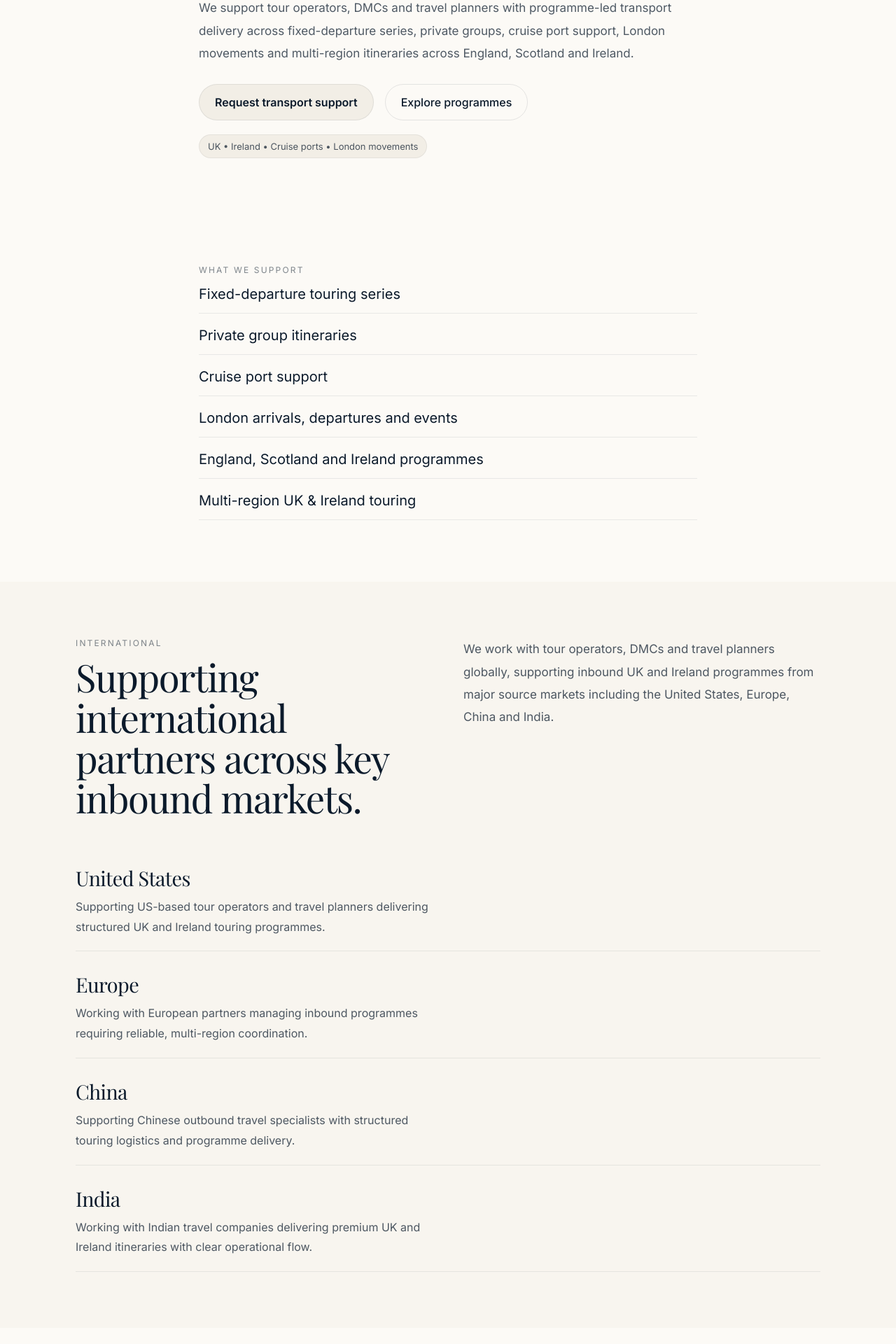
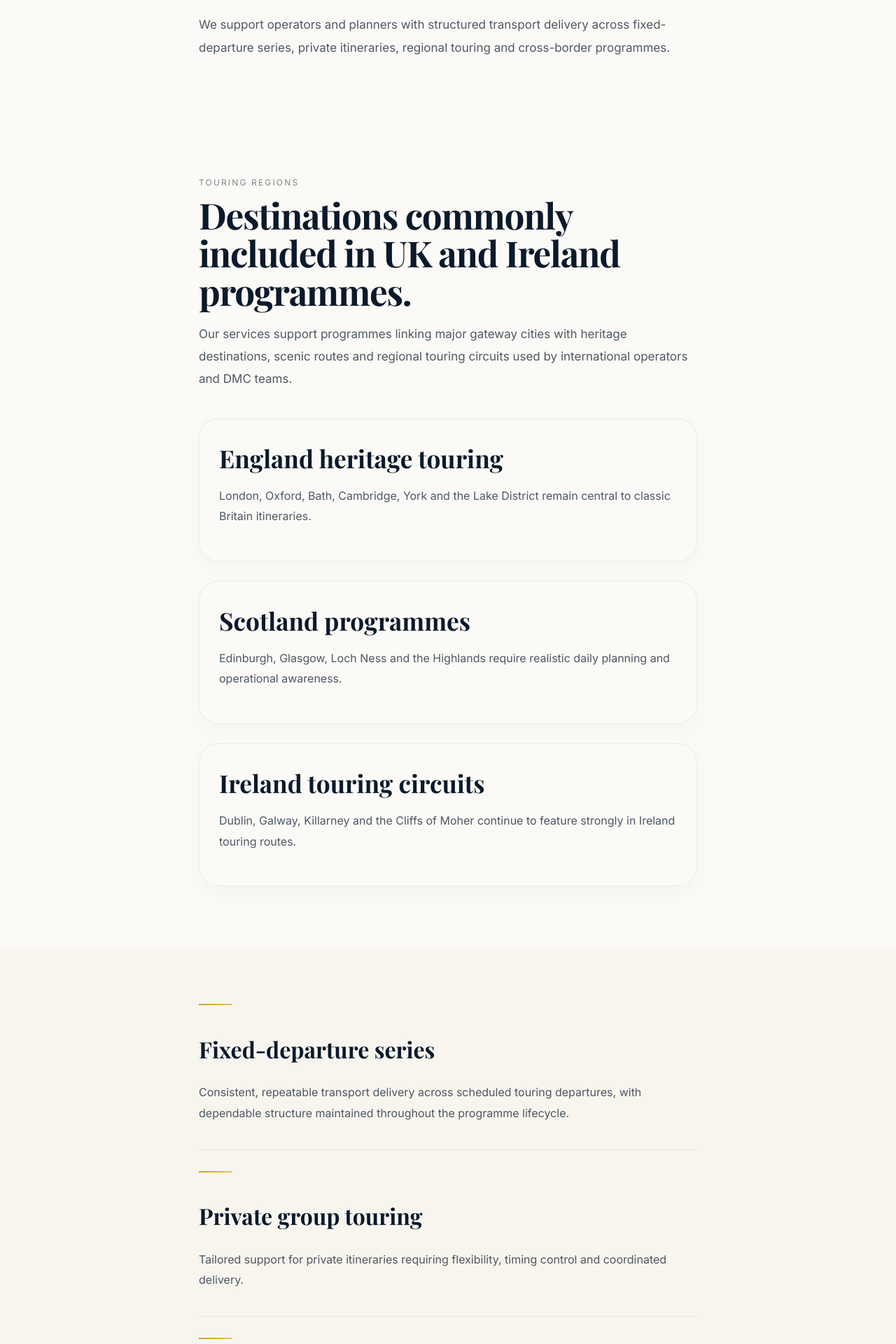
Before and after one commit to kandiahtk-crypto/Project-, a Next.js app: page / in a window 1280 px wide. Shown: the part 520-2440 px from the top of the page at 70% size. Built offline with nearby package versions, Linux system fonts and the light colour scheme; a web font is replaced by a local one.

Commit message:
Update page.tsx

```diff
--- a/src/app/page.tsx
+++ b/src/app/page.tsx
@@ -1,20 +1,19 @@
 import type { CSSProperties } from "react";
 import type { Metadata } from "next";
 
-const siteUrl = "https://www.ukinboundgroundtransport.com";
+const siteUrl = "https://www.ukinboundgroundtransport.com/programmes";
 
 export const metadata: Metadata = {
-  title: "Home",
+  title: "Programme-led UK & Ireland Touring Transport",
   description:
-    "Premium UK & Ireland ground transport for tour operators, DMCs and travel planners. Fixed-departure touring, private groups, cruise port support, London movements and multi-region programmes across England, Scotland and Ireland.",
+    "Programme-led transport support across England, Scotland and Ireland. Fixed-departure touring, private groups, regional routing and cross-border UK & Ireland programme delivery.",
   alternates: {
-    canonical: "/",
+    canonical: "/programmes",
   },
   openGraph: {
-    title:
-      "UK Inbound Ground Transport | Premium UK & Ireland Touring Support",
+    title: "Programme-led Touring Transport | UK & Ireland",
     description:
-      "Programme-led transport support across England, Scotland and Ireland for tour operators, DMCs and travel planners.",
+      "Structured transport delivery across UK & Ireland touring programmes for operators, DMCs and planners.",
     url: siteUrl,
     siteName: "UK Inbound Ground Transport",
     locale: "en_GB",
@@ -22,226 +21,126 @@ export const metadata: Metadata = {
   },
 };
 
-const supportItems = [
-  "Fixed-departure touring series",
-  "Private group itineraries",
-  "Cruise port support",
-  "London arrivals, departures and events",
-  "England, Scotland and Ireland programmes",
-  "Multi-region UK & Ireland touring",
-];
-
-const regions = [
+const programmes = [
   {
-    title: "United States",
-    href: "/markets/usa",
-    text: "Supporting US-based tour operators and travel planners delivering structured UK and Ireland touring programmes.",
+    title: "Fixed-departure series",
+    description:
+      "Consistent, repeatable transport delivery across scheduled touring departures, with dependable structure maintained throughout the programme lifecycle.",
   },
   {
-    title: "Europe",
-    href: "/markets/europe",
-    text: "Working with European partners managing inbound programmes requiring reliable, multi-region coordination.",
+    title: "Private group touring",
+    description:
+      "Tailored support for private itineraries requiring flexibility, timing control and coordinated delivery.",
   },
   {
-    title: "China",
-    href: "/markets/china",
-    text: "Supporting Chinese outbound travel specialists with structured touring logistics and programme delivery.",
+    title: "Multi-region UK touring",
+    description:
+      "Structured routing across England, Scotland and Wales for programmes requiring broader national coverage.",
   },
   {
-    title: "India",
-    href: "/markets/india",
-    text: "Working with Indian travel companies delivering premium UK and Ireland itineraries with clear operational flow.",
+    title: "UK & Ireland programmes",
+    description:
+      "Cross-border touring with consistent delivery and reliable coordination across regional transitions.",
   },
 ];
 
-const sectors = [
+const touringRegions = [
   {
-    title: "Cruise port support",
-    text: "Transport coordination for cruise-related arrivals, departures, shore-side touring and onward programme movements.",
-  },
-  {
-    title: "England programmes",
-    text: "Structured touring support across London, regional cities, countryside routes and wider England itineraries.",
+    title: "England heritage touring",
+    text: "London, Oxford, Bath, Cambridge, York and the Lake District remain central to classic Britain itineraries.",
   },
   {
     title: "Scotland programmes",
-    text: "Programme-led transport delivery for Scotland touring, regional sequencing and multi-stop itineraries.",
+    text: "Edinburgh, Glasgow, Loch Ness and the Highlands require realistic daily planning and operational awareness.",
   },
   {
-    title: "Ireland programmes",
-    text: "Reliable support for Ireland itineraries, including cross-border touring and wider UK & Ireland programme flow.",
+    title: "Ireland touring circuits",
+    text: "Dublin, Galway, Killarney and the Cliffs of Moher continue to feature strongly in Ireland touring routes.",
   },
 ];
 
-export default function HomePage() {
+export default function ProgrammesPage() {
   return (
     <main>
+      {/* HERO */}
       <section style={heroSection}>
         <div style={containerNarrow}>
-          <p style={eyebrow}>UK inbound ground transport</p>
+          <p style={eyebrow}>Programmes</p>
 
           <h1 style={heroTitle}>
-            Premium transport support for UK &amp; Ireland touring programmes.
+            Programme-led transport support across the UK &amp; Ireland.
           </h1>
 
           <div style={divider} />
 
           <p style={heroText}>
-            We support tour operators, DMCs and travel planners with
-            programme-led transport delivery across fixed-departure series,
-            private groups, cruise port support, London movements and
-            multi-region itineraries across England, Scotland and Ireland.
+            We support operators and planners with structured transport delivery
+            across fixed-departure series, private itineraries, regional touring
+            and cross-border programmes.
           </p>
-
-          <div style={heroActions}>
-            <a href="/contact" style={primaryButton}>
-              Request transport support
-            </a>
-            <a href="/programmes" style={secondaryButton}>
-              Explore programmes
-            </a>
-          </div>
-
-          <div style={metaRow}>
-            <span style={metaPill}>
-              UK • Ireland • Cruise ports • London movements
-            </span>
-          </div>
         </div>
       </section>
 
+      {/* TOURING REGIONS (NEW SECTION) */}
       <section style={section}>
         <div style={containerNarrow}>
-          <p style={sectionLabel}>What we support</p>
+          <p style={sectionLabel}>Touring regions</p>
 
-          <ul style={supportList}>
-            {supportItems.map((item) => (
-              <li key={item} style={supportItem}>
-                {item}
-              </li>
-            ))}
-          </ul>
-        </div>
-      </section>
+          <h2 style={sectionTitle}>
+            Destinations commonly included in UK and Ireland programmes.
+          </h2>
 
-      <section style={sectionSoft}>
-        <div style={container}>
-          <div style={splitGrid} className="split-grid">
-            <div>
-              <p style={sectionLabel}>International</p>
-              <h2 style={sectionTitle}>
-                Supporting international partners across key inbound markets.
-              </h2>
-            </div>
+          <p style={sectionText}>
+            Our services support programmes linking major gateway cities with
+            heritage destinations, scenic routes and regional touring circuits
+            used by international operators and DMC teams.
+          </p>
 
-            <div>
-              <p style={sectionText}>
-                We work with tour operators, DMCs and travel planners globally,
-                supporting inbound UK and Ireland programmes from major source
-                markets including the United States, Europe, China and India.
-              </p>
-            </div>
-          </div>
-
-          <div style={regionGrid}>
-            {regions.map((region) => (
-              <article key={region.title} style={regionItem}>
-                <h3 style={regionTitle}>
-                  <a href={region.href} style={regionLink}>
-                    {region.title}
-                  </a>
-                </h3>
-                <p style={regionText}>{region.text}</p>
+          <div style={regionCards}>
+            {touringRegions.map((region) => (
+              <article key={region.title} style={regionCard}>
+                <h3 style={regionCardTitle}>{region.title}</h3>
+                <p style={regionCardText}>{region.text}</p>
               </article>
             ))}
           </div>
         </div>
       </section>
 
-      <section style={section}>
+      {/* PROGRAMME TYPES */}
+      <section style={sectionSoft}>
         <div style={containerNarrow}>
-          <p style={sectionLabel}>Why operators choose us</p>
-          <h2 style={sectionTitle}>
-            Structured delivery, clear coordination, dependable execution.
-          </h2>
-          <p style={sectionText}>
-            Our focus is not generic transport booking. We support programme
-            delivery by aligning vehicles, routing and operational planning to
-            the pace, shape and service expectations of inbound touring across
-            the UK and Ireland.
-          </p>
-        </div>
-      </section>
-
-      <section style={sectionSoft}>
-        <div style={container}>
-          <div style={featureGrid} className="feature-grid">
-            {sectors.map((item) => (
-              <article key={item.title} style={featureCard}>
+          <div style={list}>
+            {programmes.map((programme) => (
+              <article key={programme.title} style={item}>
                 <div style={accentLine} />
-                <h2 style={featureTitle}>{item.title}</h2>
-                <p style={featureText}>{item.text}</p>
+                <div>
+                  <h2 style={itemTitle}>{programme.title}</h2>
+                  <p style={itemText}>{programme.description}</p>
+                </div>
               </article>
             ))}
           </div>
         </div>
       </section>
 
-      <section style={section}>
-        <div style={container}>
-          <div style={splitGrid} className="split-grid">
-            <div>
-              <p style={sectionLabel}>Coverage</p>
-              <h2 style={sectionTitle}>
-                From London and cruise ports to wider England, Scotland and
-                Ireland touring.
-              </h2>
-            </div>
-
-            <div>
-              <p style={sectionText}>
-                We support itineraries spanning London, regional cities,
-                countryside routes, hotel transfers, cruise-related movements
-                and cross-country touring. Whether the requirement is a single
-                movement or a full touring series, delivery remains structured
-                and commercially focused.
-              </p>
-            </div>
-          </div>
-        </div>
-      </section>
-
-      <section style={sectionSoft}>
-        <div style={containerNarrow}>
-          <p style={sectionLabel}>Who we work with</p>
-          <h2 style={sectionTitle}>Built for professional travel buyers.</h2>
-          <p style={sectionText}>
-            We are positioned for tour operators, destination management
-            companies, cruise specialists, travel planners and programme
-            managers who need transport support that fits a wider operational
-            plan, not just a standalone vehicle booking.
-          </p>
-        </div>
-      </section>
-
+      {/* CTA */}
       <section style={ctaSection}>
         <div style={containerNarrow}>
           <p style={sectionLabel}>Start a conversation</p>
+
           <h2 style={ctaTitle}>
-            Planning a UK or Ireland programme that needs transport support?
+            Need transport coordination for a touring programme?
           </h2>
+
           <p style={sectionText}>
-            Tell us about your routing, timings, port calls and programme
-            requirements. We will help shape a structured transport approach
-            around your itinerary.
+            Tell us about your routing, timings and programme requirements, and
+            we’ll help shape the right support structure.
           </p>
 
           <div style={ctaActions}>
             <a href="/contact" style={primaryButton}>
               Contact us
-            </a>
-            <a href="/services" style={linkButton}>
-              View services →
             </a>
           </div>
         </div>
@@ -250,11 +149,7 @@ export default function HomePage() {
   );
 }
 
-const container: CSSProperties = {
-  maxWidth: 1120,
-  margin: "0 auto",
-  padding: "0 28px",
-};
+/* STYLES */
 
 const containerNarrow: CSSProperties = {
   maxWidth: 760,
@@ -263,7 +158,7 @@ const containerNarrow: CSSProperties = {
 };
 
 const heroSection: CSSProperties = {
-  padding: "40px 0 64px",
+  padding: "64px 0 64px",
 };
 
 const section: CSSProperties = {
@@ -277,18 +172,6 @@ const sectionSoft: CSSProperties = {
 
 const ctaSection: CSSProperties = {
   padding: "72px 0 48px",
-};
-
-const splitGrid: CSSProperties = {
-  display: "grid",
-  gap: 40,
-  alignItems: "start",
-};
-
-const featureGrid: CSSProperties = {
-  display: "grid",
-  gridTemplateColumns: "1fr",
-  gap: 36,
 };
 
 const eyebrow: CSSProperties = {
@@ -309,35 +192,26 @@ const sectionLabel: CSSProperties = {
 
 const heroTitle: CSSProperties = {
   margin: "14px 0 16px",
-  maxWidth: 760,
   fontSize: "clamp(2.6rem, 7vw, 5rem)",
   lineHeight: 1.02,
   letterSpacing: "-0.04em",
-  fontWeight: 400,
   fontFamily: "var(--font-serif)",
   color: "#0B1A2B",
 };
 
 const sectionTitle: CSSProperties = {
   margin: "0 0 18px",
-  maxWidth: 760,
-  fontSize: "clamp(2rem, 5vw, 3.4rem)",
+  fontSize: "clamp(2rem, 5vw, 3.2rem)",
   lineHeight: 1.06,
   letterSpacing: "-0.025em",
-  fontWeight: 400,
   fontFamily: "var(--font-serif)",
-  color: "#0B1A2B",
 };
 
 const ctaTitle: CSSProperties = {
   margin: "0 0 18px",
-  maxWidth: 760,
-  fontSize: "clamp(2rem, 5vw, 3.2rem)",
+  fontSize: "clamp(2rem, 5vw, 3rem)",
   lineHeight: 1.06,
-  letterSpacing: "-0.025em",
-  fontWeight: 400,
   fontFamily: "var(--font-serif)",
-  color: "#0B1A2B",
 };
 
 const divider: CSSProperties = {
@@ -345,168 +219,90 @@ const divider: CSSProperties = {
   height: 2,
   background: "linear-gradient(90deg, #C9A227 0%, #E3C565 100%)",
   margin: "18px 0 24px",
-  borderRadius: 999,
 };
 
 const heroText: CSSProperties = {
-  margin: 0,
-  maxWidth: 700,
   fontSize: 17,
   lineHeight: 1.9,
   color: "rgba(11, 26, 43, 0.72)",
 };
 
 const sectionText: CSSProperties = {
-  margin: 0,
-  maxWidth: 700,
   fontSize: 17,
   lineHeight: 1.9,
   color: "rgba(11, 26, 43, 0.72)",
 };
 
-const heroActions: CSSProperties = {
-  marginTop: 28,
-  display: "flex",
-  gap: 16,
-  flexWrap: "wrap",
-};
+/* NEW REGION CARDS */
 
-const primaryButton: CSSProperties = {
-  display: "inline-flex",
-  alignItems: "center",
-  justifyContent: "center",
-  minHeight: 52,
-  padding: "0 22px",
-  borderRadius: 999,
-  background: "#F2EEE6",
-  color: "#0B1A2B",
-  textDecoration: "none",
-  fontWeight: 600,
-  border: "1px solid rgba(11, 26, 43, 0.08)",
-};
-
-const secondaryButton: CSSProperties = {
-  display: "inline-flex",
-  alignItems: "center",
-  justifyContent: "center",
-  minHeight: 52,
-  padding: "0 22px",
-  borderRadius: 999,
-  background: "transparent",
-  color: "#0B1A2B",
-  textDecoration: "none",
-  fontWeight: 500,
-  border: "1px solid rgba(11, 26, 43, 0.10)",
-};
-
-const metaRow: CSSProperties = {
-  marginTop: 20,
-};
-
-const metaPill: CSSProperties = {
-  display: "inline-flex",
-  alignItems: "center",
-  minHeight: 34,
-  padding: "0 12px",
-  borderRadius: 999,
-  background: "#F2EEE6",
-  border: "1px solid rgba(11, 26, 43, 0.06)",
-  fontSize: 13,
-  color: "rgba(11, 26, 43, 0.72)",
-};
-
-const supportList: CSSProperties = {
-  listStyle: "none",
-  padding: 0,
-  margin: 0,
-  display: "grid",
-  gap: 16,
-};
-
-const supportItem: CSSProperties = {
-  fontSize: 20,
-  lineHeight: 1.5,
-  borderBottom: "1px solid rgba(11, 26, 43, 0.08)",
-  paddingBottom: 12,
-  color: "#0B1A2B",
-};
-
-const regionGrid: CSSProperties = {
-  marginTop: 48,
+const regionCards: CSSProperties = {
+  marginTop: 40,
   display: "grid",
   gap: 28,
 };
 
-const regionItem: CSSProperties = {
-  paddingBottom: 20,
-  borderBottom: "1px solid rgba(11, 26, 43, 0.08)",
+const regionCard: CSSProperties = {
+  background: "#FBFAF7",
+  border: "1px solid rgba(11, 26, 43, 0.06)",
+  borderRadius: 28,
+  padding: "32px 28px",
+  boxShadow: "0 8px 30px rgba(11, 26, 43, 0.03)",
 };
 
-const regionTitle: CSSProperties = {
-  margin: "0 0 8px",
-  fontSize: "clamp(1.4rem, 3vw, 1.8rem)",
+const regionCardTitle: CSSProperties = {
+  margin: "0 0 14px",
+  fontSize: "clamp(1.7rem, 4vw, 2.2rem)",
   fontFamily: "var(--font-serif)",
-  letterSpacing: "-0.02em",
-  color: "#0B1A2B",
-  fontWeight: 400,
 };
 
-const regionLink: CSSProperties = {
-  textDecoration: "none",
-  color: "#0B1A2B",
-  display: "inline-block",
-};
-
-const regionText: CSSProperties = {
-  margin: 0,
-  maxWidth: 520,
+const regionCardText: CSSProperties = {
   fontSize: 16,
-  lineHeight: 1.8,
+  lineHeight: 1.85,
   color: "rgba(11, 26, 43, 0.72)",
 };
 
-const featureCard: CSSProperties = {
-  minWidth: 0,
-  paddingBottom: 18,
+/* PROGRAMME LIST */
+
+const list: CSSProperties = {
+  display: "grid",
+  gap: 30,
+};
+
+const item: CSSProperties = {
+  display: "grid",
+  gap: 14,
+  paddingBottom: 20,
   borderBottom: "1px solid rgba(11, 26, 43, 0.08)",
 };
 
 const accentLine: CSSProperties = {
   width: 48,
   height: 2,
-  borderRadius: 999,
-  marginBottom: 14,
   background: "linear-gradient(90deg, #C9A227 0%, #E3C565 100%)",
 };
 
-const featureTitle: CSSProperties = {
-  margin: "0 0 10px",
+const itemTitle: CSSProperties = {
   fontSize: "clamp(1.5rem, 4vw, 2rem)",
-  lineHeight: 1.12,
-  fontWeight: 400,
-  letterSpacing: "-0.02em",
   fontFamily: "var(--font-serif)",
-  color: "#0B1A2B",
 };
 
-const featureText: CSSProperties = {
-  margin: 0,
-  maxWidth: 520,
+const itemText: CSSProperties = {
   fontSize: 16,
   lineHeight: 1.85,
   color: "rgba(11, 26, 43, 0.72)",
 };
 
+/* CTA */
+
 const ctaActions: CSSProperties = {
-  marginTop: 26,
-  display: "flex",
-  gap: 20,
-  flexWrap: "wrap",
-  alignItems: "center",
+  marginTop: 24,
 };
 
-const linkButton: CSSProperties = {
+const primaryButton: CSSProperties = {
+  padding: "14px 20px",
+  borderRadius: 999,
+  background: "#F2EEE6",
   textDecoration: "none",
   color: "#0B1A2B",
-  fontWeight: 500,
+  fontWeight: 600,
 };
```
